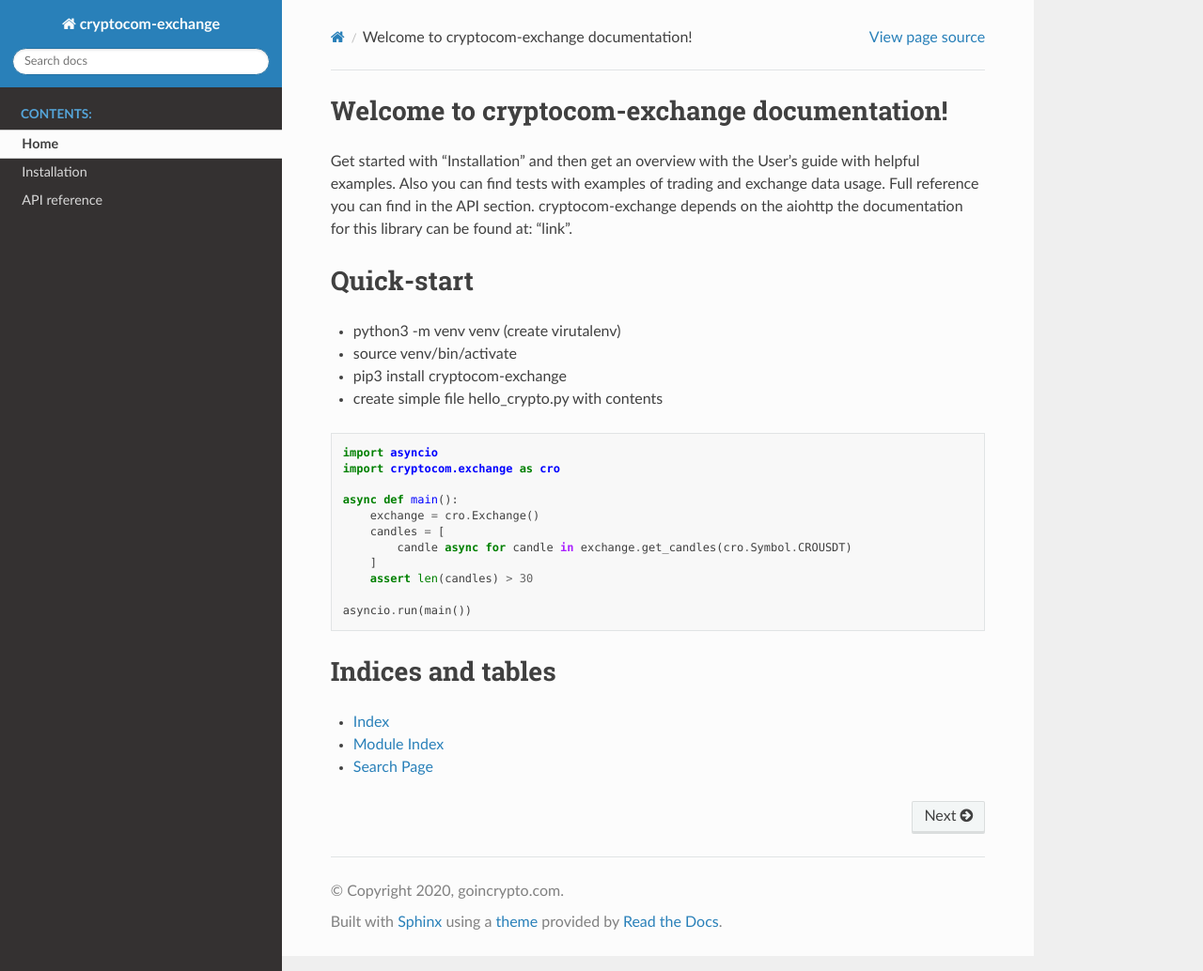
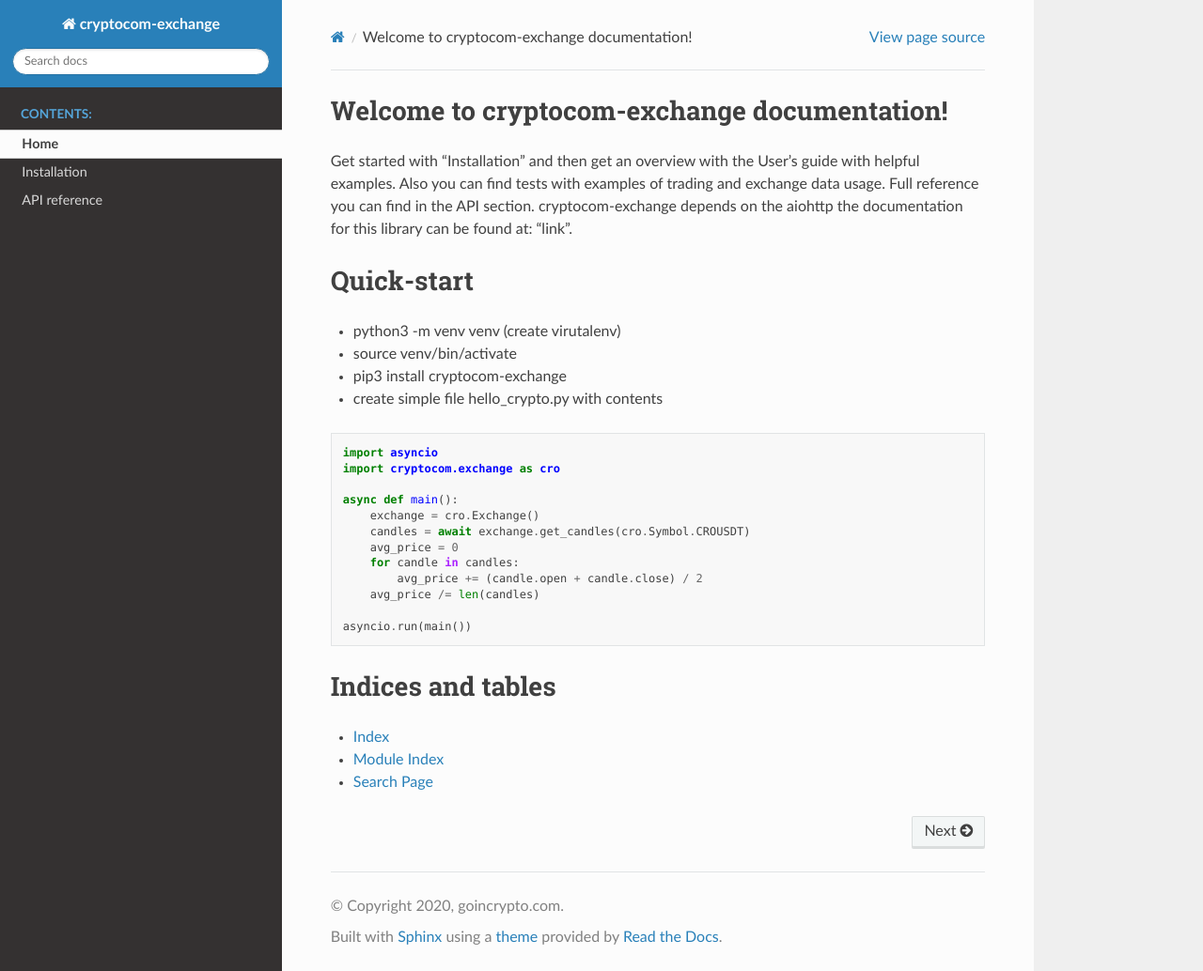
Before and after one commit to goincrypto/cryptocom-exchange, a Sphinx documentation site: the page built from docs/source/index.rst, in a window 1280 px wide and 1034 px high. Shown: the whole window at 94% size. Built offline with Sphinx 7.4.7 and the Read the Docs theme 2.0.0, drawn with Linux system fonts in a browser that asks for light colours; pages that are not in the unit, such as notebooks, are missing from menus; the version number could not be read and is left out.

Commit message:
Fixed candles func, changed doc example

```diff
--- a/docs/source/index.rst
+++ b/docs/source/index.rst
@@ -33,10 +33,11 @@
 
     async def main():
         exchange = cro.Exchange()
-        candles = [
-            candle async for candle in exchange.get_candles(cro.Symbol.CROUSDT)
-        ]
-        assert len(candles) > 30
+        candles = await exchange.get_candles(cro.Symbol.CROUSDT)
+        avg_price = 0
+        for candle in candles:
+            avg_price += (candle.open + candle.close) / 2
+        avg_price /= len(candles)
 
     asyncio.run(main())
 
```
Also changed, not shown: 2 other files.
